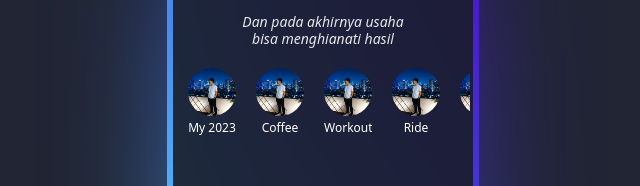
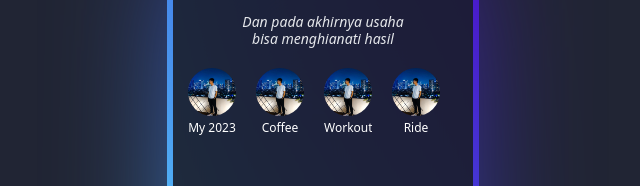
Before and after one commit to riantosm/me, a React (Vite) app: page / in a window 1280 px wide. Shown: the part 324-510 px from the top of the page, without its empty margins (317-957 px from the left). Built offline with nearby package versions, Linux system fonts and the light colour scheme.

Commit message:
add dragable in list highlight

```diff
--- a/package.json
+++ b/package.json
@@ -13,12 +13,14 @@
     "path": "^0.12.7",
     "react": "^18.2.0",
     "react-dom": "^18.2.0",
+    "react-helmet": "^6.1.0",
     "react-icons": "^4.10.1"
   },
   "devDependencies": {
     "@types/node": "^20.5.9",
     "@types/react": "^18.2.15",
     "@types/react-dom": "^18.2.7",
+    "@types/react-helmet": "^6.1.6",
     "@typescript-eslint/eslint-plugin": "^6.0.0",
     "@typescript-eslint/parser": "^6.0.0",
     "@vitejs/plugin-react-swc": "^3.3.2",
--- /dev/null
+++ b/src/assets/js/slider.js
@@ -0,0 +1,27 @@
+const slider = document.querySelector(".items");
+let isDown = false;
+let startX;
+let scrollLeft;
+
+slider.addEventListener("mousedown", (e) => {
+  isDown = true;
+  slider.classList.add("active");
+  startX = e.pageX - slider.offsetLeft;
+  scrollLeft = slider.scrollLeft;
+});
+slider.addEventListener("mouseleave", () => {
+  isDown = false;
+  slider.classList.remove("active");
+});
+slider.addEventListener("mouseup", () => {
+  isDown = false;
+  slider.classList.remove("active");
+});
+slider.addEventListener("mousemove", (e) => {
+  if (!isDown) return;
+  e.preventDefault();
+  const x = e.pageX - slider.offsetLeft;
+  const walk = (x - startX) * 1; //scroll-fast
+  slider.scrollLeft = scrollLeft - walk;
+  console.log(walk);
+});
--- a/src/pages/ProfileCard/Section/HighlightSection/index.tsx
+++ b/src/pages/ProfileCard/Section/HighlightSection/index.tsx
@@ -1,13 +1,21 @@
 import Assets from "@/assets";
+import { Helmet } from "react-helmet";
+import "./styles.css";
 
 export default function HighlightSection() {
   return (
-    <div className="mt-5 flex overflow-x-auto px-3 gap-5 no-scrollbar">
-      <Item image={Assets.Images.ProfilePicture} label="My 2023" />
-      <Item image={Assets.Images.ProfilePicture} label="Coffee" />
-      <Item image={Assets.Images.ProfilePicture} label="Workout" />
-      <Item image={Assets.Images.ProfilePicture} label="Ride" />
-      <Item image={Assets.Images.ProfilePicture} label="Ride" />
+    <div className="mt-5">
+      <main className="grid-item main no-scrollbar">
+        <div className="items no-scrollbar px-3 gap-5 flex">
+          <Item image={Assets.Images.ProfilePicture} label="My 2023" />
+          <Item image={Assets.Images.ProfilePicture} label="Coffee" />
+          <Item image={Assets.Images.ProfilePicture} label="Workout" />
+          <Item image={Assets.Images.ProfilePicture} label="Ride" />
+        </div>
+      </main>
+      <Helmet>
+        <script src="src/assets/js/slider.js"></script>
+      </Helmet>
     </div>
   );
 }
@@ -18,13 +26,13 @@ interface IItem {
 
 const Item = ({ image, label }: IItem) => {
   return (
-    <div className="gap-1 grid justify-center">
+    <button className="gap-1 grid justify-center item">
       <div className="place-self-center">
         <img src={image} alt="" className="w-12 h-12 rounded-full" />
       </div>
       <div className="overflow-hidden w-12">
         <p className="text-xs text-center line-clamp-1">{label}</p>
       </div>
-    </div>
+    </button>
   );
 };
--- /dev/null
+++ b/src/pages/ProfileCard/Section/HighlightSection/styles.css
@@ -0,0 +1,58 @@
+.grid-container {
+  display: grid;
+  grid-template-columns: 1fr 1fr 1fr;
+  grid-template-rows: auto 1fr auto;
+}
+.grid-item {
+  color: #fff;
+  padding: 3.5em 1em;
+  font-size: 1em;
+}
+.header {
+  grid-area: header;
+  padding: 1em;
+}
+.title {
+  color: gray;
+  grid-area: title;
+}
+.main {
+  color: lighten(gray, 25%);
+  grid-area: main;
+  padding: 0;
+  overflow-x: scroll;
+  overflow-y: hidden;
+}
+.footer {
+  grid-area: footer;
+  padding: 0.6em;
+}
+.items {
+  position: relative;
+  width: 100%;
+  overflow-x: scroll;
+  overflow-y: hidden;
+  white-space: nowrap;
+  transition: all 0.2s;
+  will-change: transform;
+  user-select: none;
+  /* transform: scale(0.9);
+  -webkit-transform: scale(0.9);
+  -moz-transform: scale(0.9);
+  -ms-transform: scale(0.9);
+  -o-transform: scale(0.9); */
+}
+/* .items.active {
+  cursor: grabbing;
+  cursor: -webkit-grabbing;
+  transform: scale(1);
+  -webkit-transform: scale(1);
+  -moz-transform: scale(1);
+  -ms-transform: scale(1);
+  -o-transform: scale(1);
+} */
+.item {
+  display: inline-block;
+  min-height: 50px;
+  min-width: fit-content;
+}
--- a/src/pages/ProfileCard/index.tsx
+++ b/src/pages/ProfileCard/index.tsx
@@ -9,6 +9,7 @@ export default function ProfileCard() {
         <HeaderSection />
         <NameSection />
         <HighlightSection />
+        {/* <NewHighlight /> */}
       </div>
     </div>
   );
```
